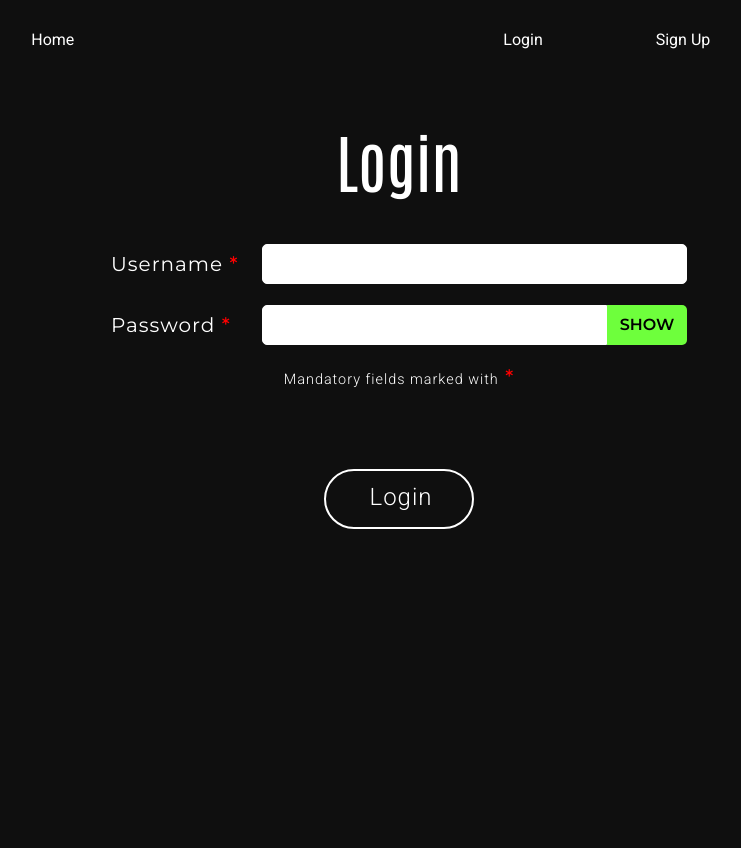
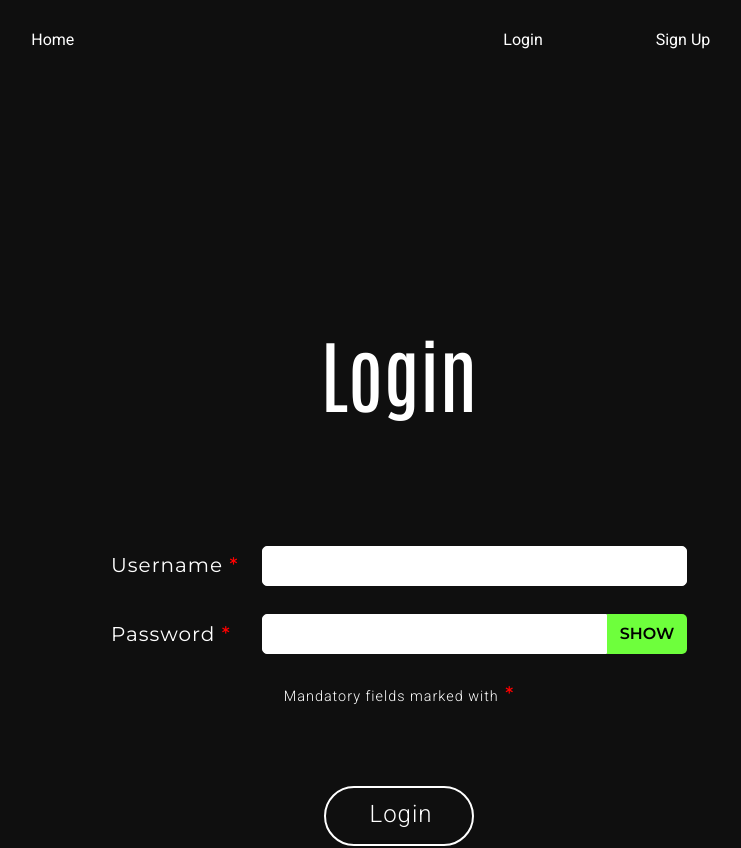
Before and after one commit to AleksandrSamusev/MM-V2-FE-React, a React (Vite) app: page /login in a window 1280 px wide. Shown: the whole page, without its empty margins (241-982 px from the left). Before the commit the page ends 800 px from the top, so only its background shows below. Built offline with nearby package versions, Linux system fonts and the light colour scheme.

Commit message:
Add @media for login component (mobile to be done)

```diff
--- a/src/components/LoginComponent/LoginComponent.jsx
+++ b/src/components/LoginComponent/LoginComponent.jsx
@@ -8,7 +8,7 @@ const LoginComponent = () => {
     return (
         <div className="login-container">
             <div className="div-main">
-                <h1 className="main-title">Login</h1>
+                <h1 className="main-title-login">Login</h1>
                 <div className="div-for-input">
                         <LabelWithAsterisk for={"username"} value={"Username"}/>
                         <InputLoginNoSVG/>
--- a/src/components/LoginComponent/loginComponent.css
+++ b/src/components/LoginComponent/loginComponent.css
@@ -1,5 +1,4 @@
 .login-container {
-    height: calc(100vh - 5rem);
     background-color: #0F0F0F;
 }
 
@@ -18,7 +17,13 @@ label {
     color: white;
     margin-bottom: 5rem;
 }
-
+.main-title-login {
+    color: white;
+    font-family: Antonio, serif;
+    font-size: 4rem;
+    font-weight: 400;
+    margin-bottom: 3rem;
+}
 
 svg {
     background-color: #6EFF3C;
@@ -40,14 +45,72 @@ svg {
     justify-content: center;
 }
 
+@media (min-width: 768px) {
+    .div-main {
+        margin-top: 6rem;
+    }
+    .main-title-login {
+        margin-bottom: 6rem;
+    }
+}
+
+@media (min-width: 820px) {
+    .div-main {
+        margin-top: 8rem;
+    }
+    .main-title-login {
+        margin-bottom: 6rem;
+    }
+}
+
+@media (min-width: 1024px) {
+    .div-for-input {
+        margin-bottom: 1.8rem;
+    }
+    .div-main {
+        margin-top: 12rem;
+    }
+    .main-title-login {
+        margin-bottom: 8rem;
+        font-size: 5rem;
+    }
+}
+@media (min-width: 1440px) {
+    .div-for-input {
+        margin-bottom: 1.8rem;
+    }
+    .div-main {
+        margin-top: 4rem;
+    }
+    .main-title-login {
+        margin-bottom: 6rem;
+        font-size: 5rem;
+    }
+}
+
+
 @media (min-width: 1920px) {
     .div-for-input {
         margin-bottom: 1.8rem;
     }
+    .div-main {
+        margin-top: 8rem;
+    }
+    .main-title-login {
+        margin-bottom: 6rem;
+        font-size: 5rem;
+    }
 }
 
-@media (min-width: 1920px) {
+@media (min-width: 2200px) {
     .div-for-input {
-        margin-bottom: 2.5rem;
+        margin-bottom: 1.8rem;
+    }
+    .div-main {
+        margin-top: 8rem;
+    }
+    .main-title-login {
+        margin-bottom: 6rem;
+        font-size: 6rem;
     }
 }
--- a/src/components/registerComponent/RegisterComponent.jsx
+++ b/src/components/registerComponent/RegisterComponent.jsx
@@ -9,7 +9,7 @@ const RegisterComponent = () => {
         <div className="login-container">
             <div className="div-main-register">
                 <h1 className="main-title-register">Sign Up</h1>
-                <div style={{marginTop:"3rem", marginBottom: "1rem"}}>
+                <div>
                     <div className="div-for-input-register">
                         <LabelWithAsterisk for={"firstname"} value={"First name"}/>
                         <InputLoginNoSVG/>
--- a/src/components/registerComponent/registerComponent.css
+++ b/src/components/registerComponent/registerComponent.css
@@ -30,54 +30,71 @@
     color: white;
     margin-bottom: 5rem;
 }
-
 @media (min-width: 768px) {
     .main-title-register {
         font-size: 4rem;
+        margin-bottom: 4rem;
+        margin-top: 8rem
+    }
+}
+
+@media (min-width: 820px) {
+    .main-title-register {
+        font-size: 4rem;
+        margin-bottom: 4rem;
+        margin-top: 4rem
+    }
+}
+
+
+@media (min-width: 1024px) {
+    .main-title-register {
+        font-size: 4rem;
+        margin-bottom: 6rem
     }
 }
 
 @media (min-width: 1280px) {
     .main-title-register {
-        margin-top: 0.25rem;
-        margin-bottom: 0rem;
+        margin-top: 3.25rem;
+        margin-bottom: 1rem;
    }
 }
 
 @media (min-width: 1440px) {
     .main-title-register {
-        margin-top: 3.5rem;
-        margin-bottom: 1rem;
+        margin-top: 6.5rem;
+        margin-bottom: 2rem;
     }
     .span-mandatory-register {
-        margin-bottom: 3.5rem;
+        margin-bottom: 4.5rem;
     }
 }
 
 @media (min-width: 1920px) {
     .main-title-register {
-        margin-top: 7rem;
-        font-size: 5rem;
-    }
-    .span-mandatory-register {
-        margin-bottom: 5rem;
-    }
-}
-
-@media (1180px <= height <= 1400px ) and (820px <= width <= 1200px) {
-    .main-title-register {
         margin-top: 10rem;
-        font-size: 5rem;
-    }
-}
-
-@media (min-width: 2300px) {
-    .main-title-register {
-        margin-top: 10rem;
-        margin-bottom: 4rem;
         font-size: 6rem;
     }
     .span-mandatory-register {
         margin-bottom: 6rem;
     }
 }
+
+@media (1180px <= height <= 1400px ) and (820px <= width <= 1200px) {
+    .main-title-register {
+        margin-top: 13rem;
+        font-size: 6rem;
+    }
+}
+
+@media (min-width: 2300px) {
+    .main-title-register {
+        margin-top: 13rem;
+        margin-bottom: 5rem;
+        font-size: 6rem;
+    }
+    .span-mandatory-register {
+        margin-bottom: 7rem;
+    }
+}
```
